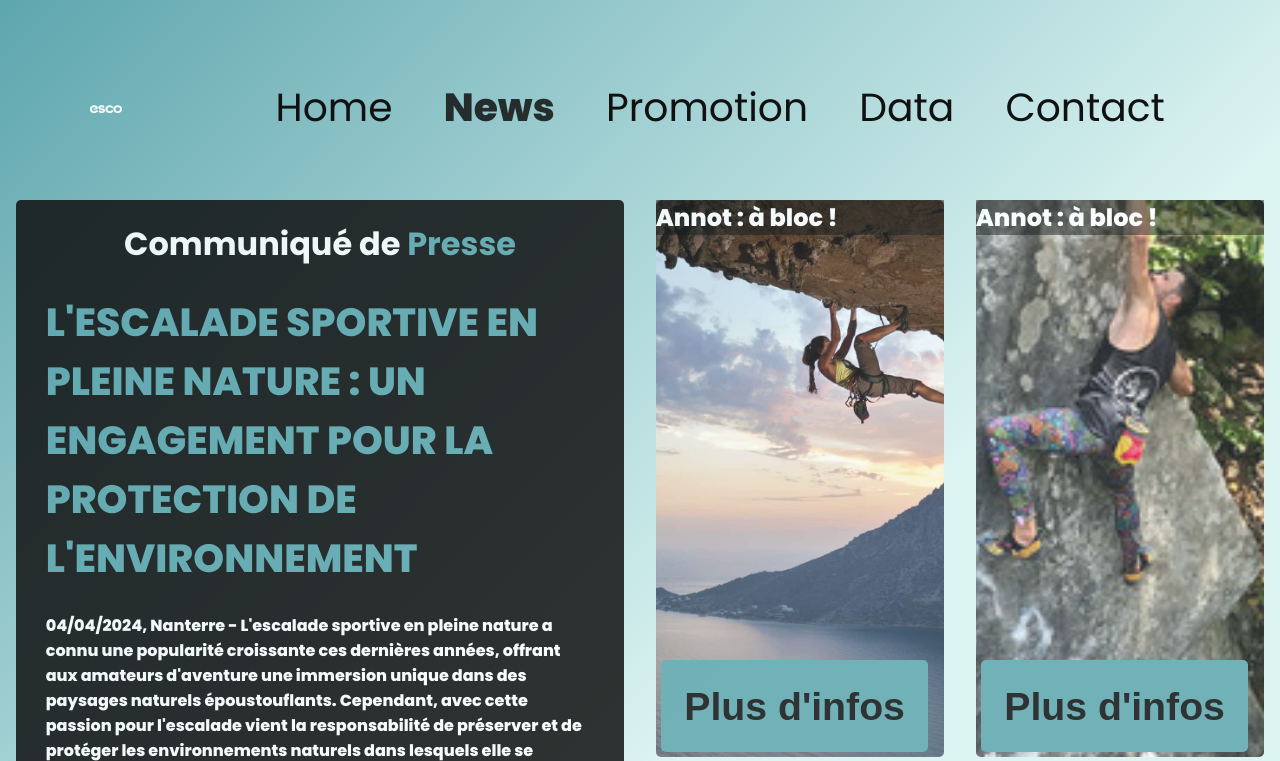
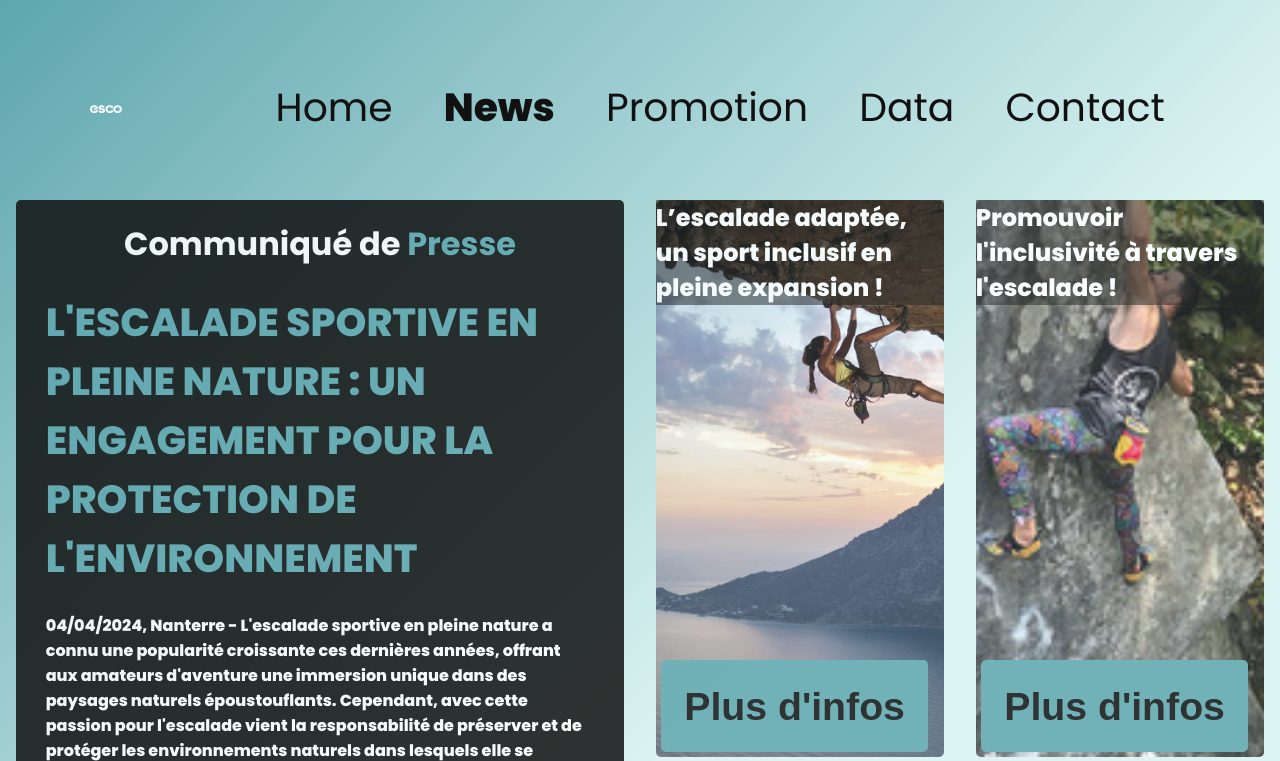
Before and after one commit to Noootzzz/Tech_4_Good_JO, a PHP site: page /news.php in a window 1280 px wide. Shown: the top 761 px of the page. Run offline with PHP 8.4, Linux system fonts and the light colour scheme.

Commit message:
Ajustements de fin sur news

```diff
--- a/css/news.css
+++ b/css/news.css
@@ -54,6 +54,15 @@ header nav ul li a {
   margin: 0px 2vw;
   text-decoration: none;
   font-size: var(--title-font-size);
+}
+
+header #news {
+  font-weight: 800;
+}
+
+header a:hover {
+  color: var(--orange);
+  transition: 0.2s;
 }
 
 main {
@@ -216,6 +225,11 @@ main {
   background-image: url("../img/eee.jpg");
 }
 
+#popup-image {
+  width: 40vw;
+  height: 20vh;
+}
+
 #popup {
   min-height: 100vh;
   min-width: 100vw;
@@ -271,9 +285,9 @@ footer {
   background-color: var(light-blue);
   border-radius: 10px 10px 0 0;
   color: var(--black);
-  padding: 20px;
+  padding: 0px 20px 0px 20px;
   text-align: center;
-  margin-top: auto;
+  margin-top: 0px;
   z-index: 2;
   width: 100%;
 }
--- a/header.php
+++ b/header.php
@@ -3,7 +3,7 @@
         <a href="home.php"><img class="logo" src="img/logo/escoblanclogo.png" alt="logo_esco"></a>
             <ul>
                 <li><a href="home.php" class="home">Home</a></li>
-                <li><a href="news.php" class="news">News</a></li>
+                <li><a href="news.php" id="news">News</a></li>
                 <li><a href="promotion.php"class="promo">Promotion</a></li>
                 <li><a href="data.php" class="data">Data</a></li>
                 <li><a href="contact.php" class="contact" >Contact</a></li>
--- a/home.php
+++ b/home.php
@@ -23,7 +23,7 @@
     </section>
 
     <div id="trailer">
-        <iframe width="560" height="315" src="https://www.youtube.com/embed/WXVD-Qt7QSA" title="YouTube video player" frameborder="0" allow="accelerometer; autoplay; clipboard-write; encrypted-media; gyroscope; picture-in-picture; web-share" referrerpolicy="strict-origin-when-cross-origin" allowfullscreen></iframe>
+    <iframe width="560" height="315" src="https://www.youtube.com/embed/2QtqITI6zwA?si=EINvVN4vSRloT6wa" title="YouTube video player" frameborder="0" allow="accelerometer; autoplay; clipboard-write; encrypted-media; gyroscope; picture-in-picture; web-share" referrerpolicy="strict-origin-when-cross-origin" allowfullscreen></iframe>
         <iframe width="560" height="315" src="https://www.youtube.com/embed/CjQASq1ckng" title="YouTube video player" frameborder="0" allow="accelerometer; autoplay; clipboard-write; encrypted-media; gyroscope; picture-in-picture; web-share" referrerpolicy="strict-origin-when-cross-origin" allowfullscreen></iframe>
     </div>
 
--- a/news.php
+++ b/news.php
@@ -50,28 +50,28 @@
         <div id="left">
             <div class="top">
                 <div class="news">
-                    <h2>Annot : à bloc !</h2>
-                    <button class="open-popup-btn" data-info="A 2 mois de la prochaine édition d’Annot à Bloc, Adam Ondra sort la vidéo ou il montre ses runs et sa réussite dans le bon voyage, la voie qu’il qualifie comme « certainement, la voie trad la plus dure au monde ». Retrouvons l’équipe organisatrice d’Annot à bloc pour faire un retour sur l’édition 2023, la visite d’Adam et savoir ce qui se trame pour juin 2024 !" data-image="img/popup/test.jpg">Plus d'infos</button>
+                    <h2>L’escalade adaptée, un sport inclusif en pleine expansion !</h2>
+                    <button class="open-popup-btn" data-info="L’escalade adaptée est en train de révolutionner la manière dont le sport est perçu et pratiqué par les personnes en situation de handicap. Grâce à des équipements spécialisés, comme des harnais sur mesure et des prothèses conçues pour l’escalade, ce sport devient accessible à tous. Les centres d’escalade adaptent leurs installations pour permettre à chacun, quelles que soient ses capacités physiques, de participer. Cette discipline favorise non seulement l'amélioration de la force physique et de l'endurance, mais elle joue aussi un rôle crucial dans le renforcement de la confiance en soi et de l’autonomie des grimpeurs." data-image="img/zzz.jpg">Plus d'infos</button>
                 </div>
             </div>
             <div class="bottom">
                 <div class="news">
                     <h2>[Favoris des JO] Oriane Bertone, la virtuose</h2>
-                    <button class="open-popup-btn" data-info="Les favoris pour les JO #5. Dans notre série de portraits dédiée aux prétendants à la breloque, il est temps de nous arrêter sur notre meilleure chance de médaille tricolore avec celle que l’on ne présente plus, celle qui depuis toute petite écume les réalisations extrêmes, puis les podiums internationaux et désormais les plateaux TV : Oriane Bertone." data-image="img/eee.jpg">Plus d'infos</button>
+                    <button class="open-popup-btn" data-info="Les favoris pour les JO #5. Dans notre série de portraits dédiée aux prétendants à la breloque, il est temps de nous arrêter sur notre meilleure chance de médaille tricolore avec celle que l’on ne présente plus, celle qui depuis toute petite écume les réalisations extrêmes, puis les podiums internationaux et désormais les plateaux TV : Oriane Bertone." data-image="img/aaa.jpg">Plus d'infos</button>
                 </div>
             </div>
         </div>
         <div id="right">
             <div class="top">
                 <div class="news">
-                    <h2>Annot : à bloc !</h2>
-                    <button class="open-popup-btn" data-info="A 2 mois de la prochaine édition d’Annot à Bloc, Adam Ondra sort la vidéo ou il montre ses runs et sa réussite dans le bon voyage, la voie qu’il qualifie comme « certainement, la voie trad la plus dure au monde ». Retrouvons l’équipe organisatrice d’Annot à bloc pour faire un retour sur l’édition 2023, la visite d’Adam et savoir ce qui se trame pour juin 2024 !" data-image="img/popup/test.jpg">Plus d'infos</button>
+                    <h2>Promouvoir l'inclusivité à travers l'escalade !</h2>
+                    <button class="open-popup-btn" data-info="Intégrer l’inclusivité dans l’escalade va au-delà de l’adaptation des équipements. Il s'agit également de former les instructeurs aux besoins spécifiques des grimpeurs en situation de handicap, en leur fournissant les compétences nécessaires pour adapter leurs méthodes d’enseignement. L’approche inclusive comprend l’installation de systèmes de guidage visuel ou sonore pour les grimpeurs malvoyants, et l’adaptation des voies d’escalade pour ceux ayant des limitations motrices. Ce sport, en mettant l’accent sur l'adaptabilité et l’accessibilité, illustre parfaitement comment les activités physiques peuvent transcender les barrières, offrant une plateforme pour la force et la résilience humaines." data-image="img/anotabloc.jpg">Plus d'infos</button>
                 </div>
             </div>
             <div class="bottom">
                 <div class="news">
                     <h2>Annot : à bloc !</h2>
-                    <button class="open-popup-btn" data-info="A 2 mois de la prochaine édition d’Annot à Bloc, Adam Ondra sort la vidéo ou il montre ses runs et sa réussite dans le bon voyage, la voie qu’il qualifie comme « certainement, la voie trad la plus dure au monde ». Retrouvons l’équipe organisatrice d’Annot à bloc pour faire un retour sur l’édition 2023, la visite d’Adam et savoir ce qui se trame pour juin 2024 !" data-image="img/popup/test.jpg">Plus d'infos</button>
+                    <button class="open-popup-btn" data-info="A 2 mois de la prochaine édition d’Annot à Bloc, Adam Ondra sort la vidéo ou il montre ses runs et sa réussite dans le bon voyage, la voie qu’il qualifie comme « certainement, la voie trad la plus dure au monde ». Retrouvons l’équipe organisatrice d’Annot à bloc pour faire un retour sur l’édition 2023, la visite d’Adam et savoir ce qui se trame pour juin 2024 !" data-image="img/eee.jpg">Plus d'infos</button>
                 </div>
             </div>
         </div>
--- a/register.php
+++ b/register.php
@@ -24,7 +24,7 @@
             <input type="text" name="email" id="email">
 
             <label for="password">Password</label>
-            <input type="text" name="password" id="password">
+            <input type="password" name="password" id="password">
 
             <button type="submit">Envoyer</button>
 
--- a/tech4good.sql
+++ b/sql/tech4good.sql
@@ -39,9 +39,9 @@ CREATE TABLE `contact` (
 --
 
 INSERT INTO `contact` (`id`, `content`, `user_id`, `creea`) VALUES
-(1, 'J\'en ai marre tatitata', 2, NULL),
-(2, 'J\'en ai marre tatitata', 2, NULL),
-(3, 'salut j\'ai un prlbm', 1, NULL),
+(1, 'J\en ai marre tatitata', 2, NULL),
+(2, 'J\en ai marre tatitata', 2, NULL),
+(3, 'salut j\ai un prlbm', 1, NULL),
 (4, 'salut', 1, NULL),
 (5, 'fg', 1, NULL);
 
```
